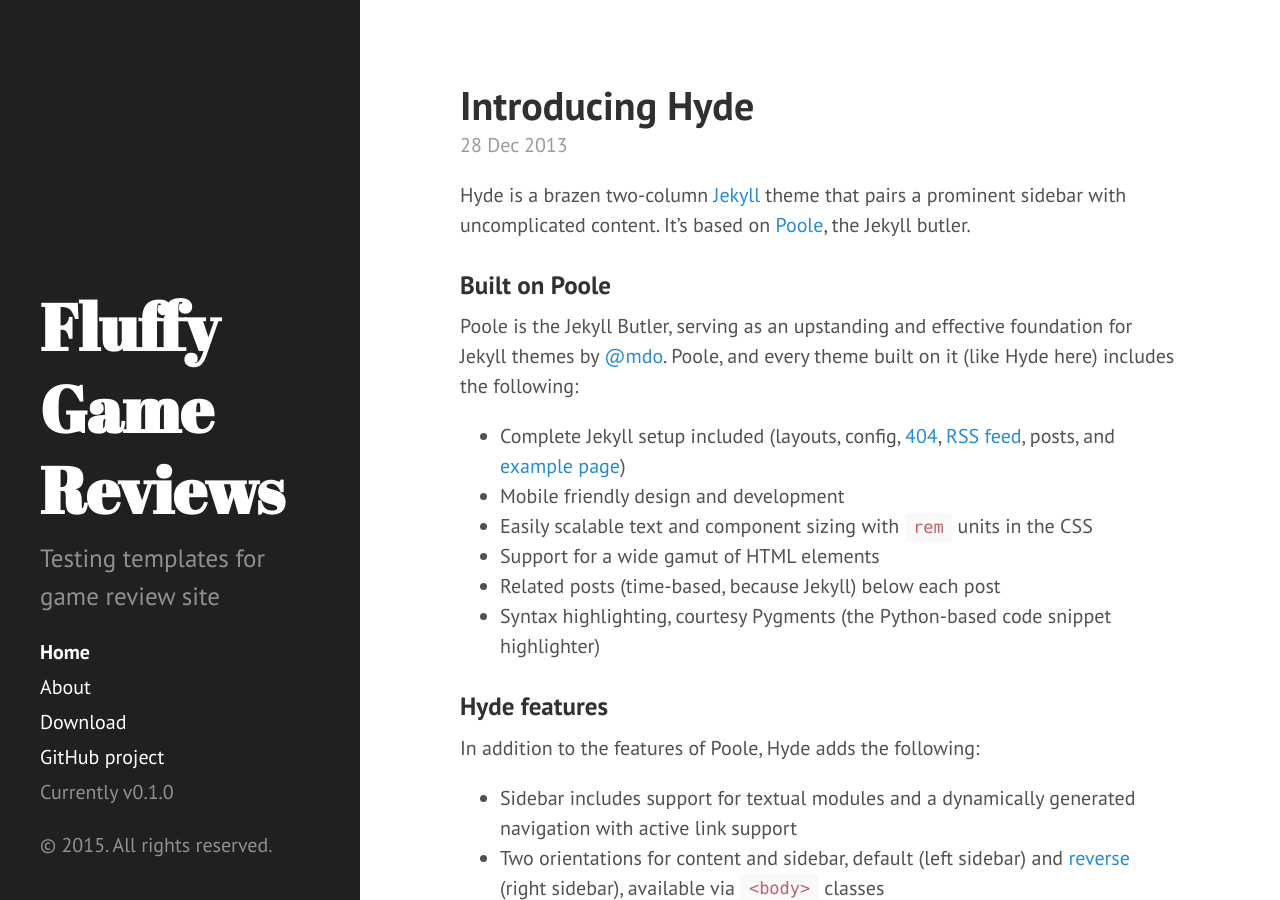
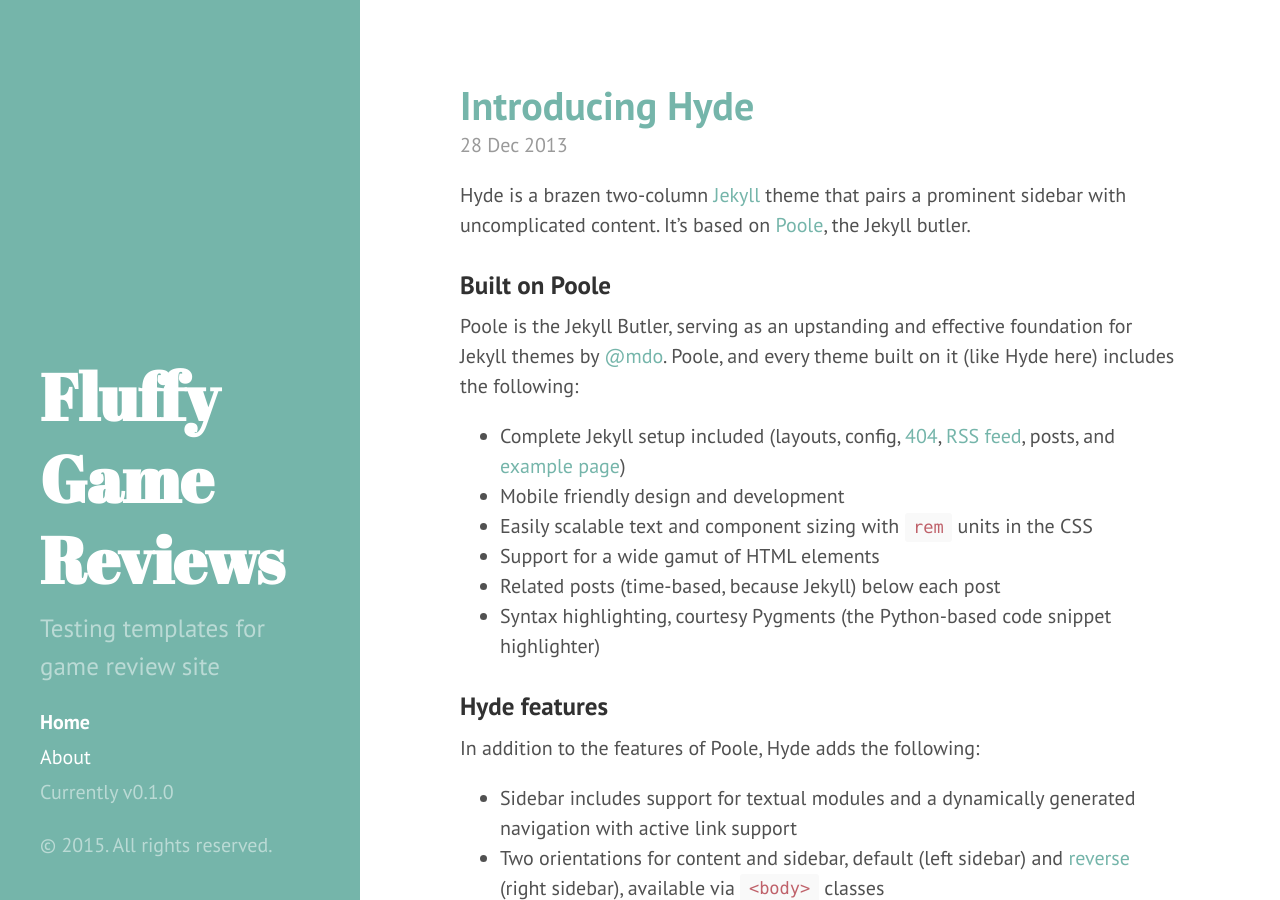
Before and after one commit to LordFluffyPants/LordFluffyPants.github.io, a Jekyll site: the page built from index.html, in a window 1280 px wide and 900 px high. Built offline with Jekyll 4.4.1, drawn with Linux system fonts in a browser that asks for light colours; Markdown is read by kramdown in place of the engine named in the settings; the list of posts is cut into pages by our own code.

Commit message:
sidebar changes

```diff
--- a/_includes/sidebar.html
+++ b/_includes/sidebar.html
@@ -25,9 +25,6 @@
           {% endif %}
         {% endif %}
       {% endfor %}
-
-      <a class="sidebar-nav-item" href="{{ site.github.repo }}/archive/v{{ site.version }}.zip">Download</a>
-      <a class="sidebar-nav-item" href="{{ site.github.repo }}">GitHub project</a>
       <span class="sidebar-nav-item">Currently v{{ site.version }}</span>
     </nav>
 
--- a/_layouts/default.html
+++ b/_layouts/default.html
@@ -3,7 +3,7 @@
 
   {% include head.html %}
 
-  <body>
+  <body class ="theme-base-0c">
 
     {% include sidebar.html %}
 
```
